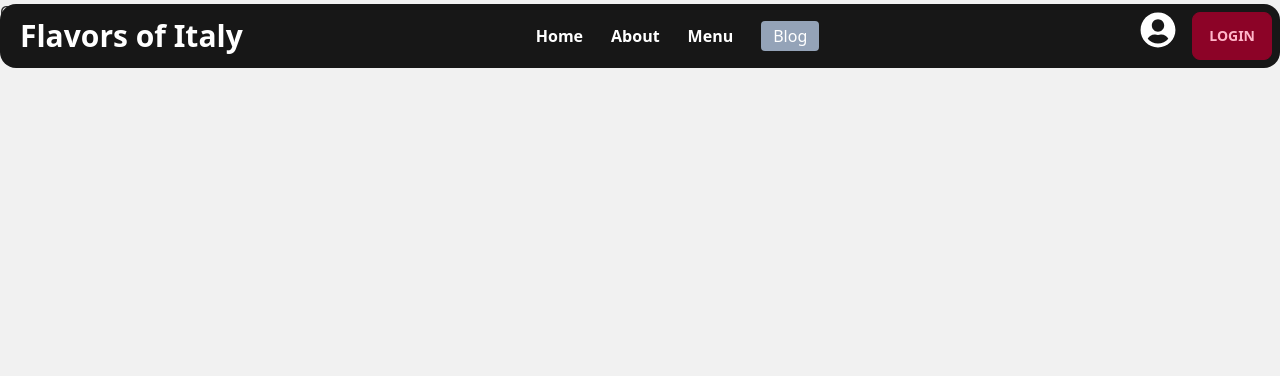
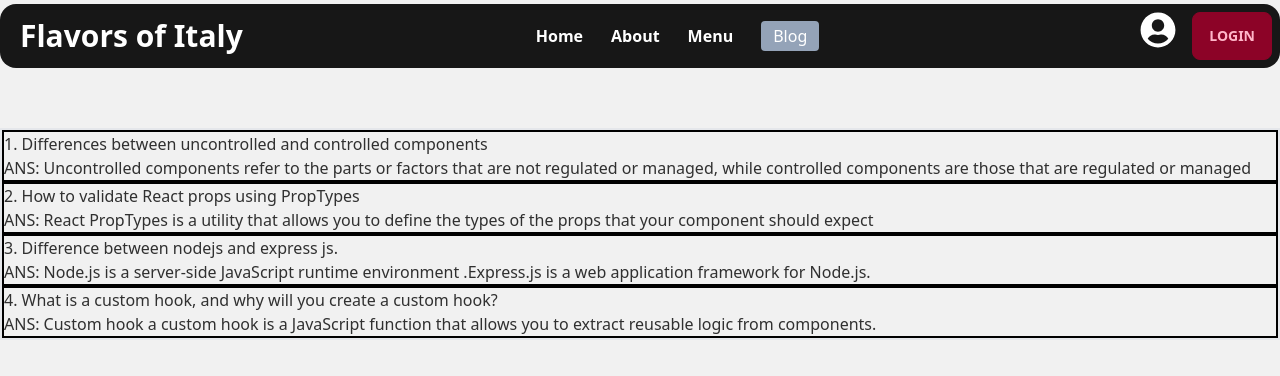
Before and after one commit to FreelancerTasin507/Assignment-10, a React (Vite) app: page /blog in a window 1280 px wide. Shown: the top 376 px of the page. Built offline with nearby package versions, Linux system fonts and the light colour scheme; no server answers.

Commit message:
reademe md create

```diff
--- a/src/components/Blog/Blog.jsx
+++ b/src/components/Blog/Blog.jsx
@@ -1,11 +1,36 @@
-import React from 'react';
+import React from "react";
 
 const Blog = () => {
-    return (
-        <div>
-            <h2>Comming Soon ..</h2>
-        </div>
-    );
+  return (
+    <div className="border-2 mt-32">
+      <div className="border-2 border-black">
+        <h1>1. Differences between uncontrolled and controlled components</h1>
+        <p>ANS:
+          Uncontrolled components refer to the parts or factors that are not
+          regulated or managed, while controlled components are those that are
+          regulated or managed
+        </p>
+      </div>
+      <div className="border-2 border-black">
+        <h1>2. How to validate React props using PropTypes</h1>
+        <p>ANS:
+          React PropTypes is a utility that allows you to define the types of
+          the props that your component should expect
+        </p>
+      </div>
+      <div className="border-2 border-black">
+        <h1>3. Difference between nodejs and express js.</h1>
+        <p>ANS:
+          Node.js is a server-side JavaScript runtime environment .Express.js is
+          a web application framework for Node.js.{" "}
+        </p>
+      </div>
+      <div className="border-2 border-black">
+        <h1>4. What is a custom hook, and why will you create a custom hook?</h1>
+        <p>ANS: Custom hook a custom hook is a JavaScript function that allows you to extract reusable logic from components.</p>
+      </div>
+    </div>
+  );
 };
 
 export default Blog;
--- a/src/components/ChefsRecipes/ChefsRecipes.jsx
+++ b/src/components/ChefsRecipes/ChefsRecipes.jsx
@@ -12,11 +12,17 @@ const ChefsRecipes = ({ recipe }) => {
   const [isClicked, setIsClicked] = useState(false);
   const handleClick = () => {
     setIsClicked(true);
+if(isClicked){
+            toast.error("Can't apply more")
+        }
+        else{
+            console.log(isClicked);
+
+            toast.success(" Favorite  successfully Add!")
+        }
   };
 
-  if (isClicked) {
-    toast.success("added successfully!");
-  }
+
 
   return (
     <div>
--- a/src/layout/Main.jsx
+++ b/src/layout/Main.jsx
@@ -8,8 +8,8 @@ const Main = () => {
 
   return (
     <div>
+      <Toaster/>
       <Header></Header>
-      <Toaster></Toaster>
       <Outlet></Outlet>
     </div>
   );
```
